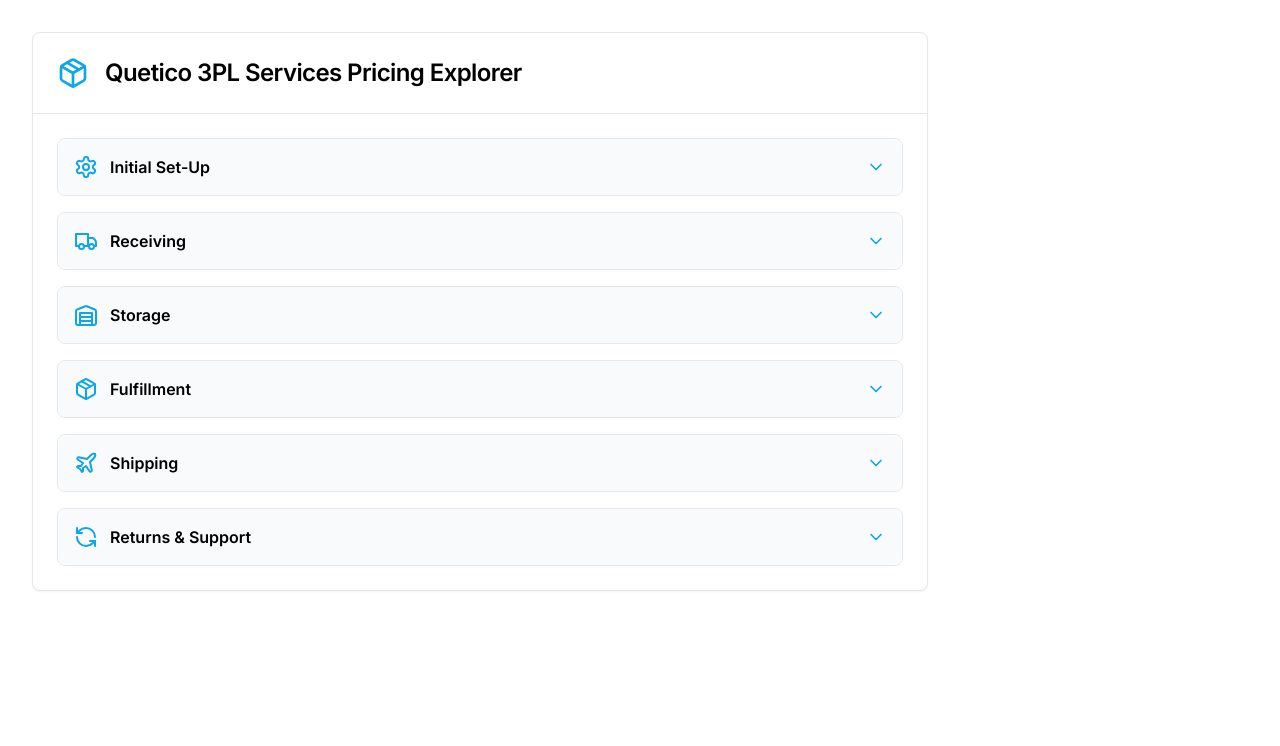
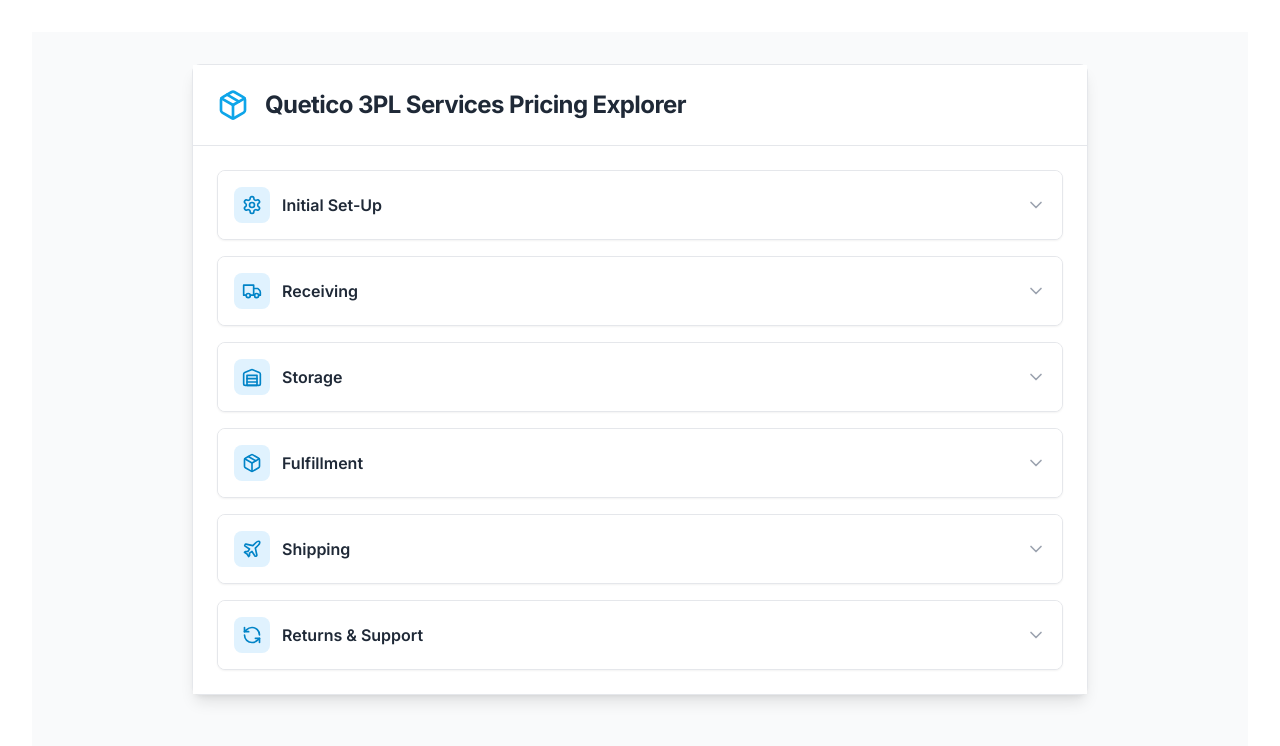
Before and after one commit to gianttelepathicsquid/PricingExplorer, a Next.js app: page / in a window 1280 px wide. Shown: the top 746 px of the page. Built offline with nearby package versions, Linux system fonts and the light colour scheme.

Commit message:
Update index.tsx

```diff
--- a/components/PricingExplorer/index.tsx
+++ b/components/PricingExplorer/index.tsx
@@ -89,16 +89,17 @@
   };
 
   return (
-    <Card className="w-full max-w-4xl">
-      <CardHeader className="border-b border-gray-200">
-        <CardTitle className="flex items-center gap-2 text-2xl text-black">
+    <div className="min-h-screen bg-gray-50 p-8">
+      <Card className="w-full max-w-4xl mx-auto shadow-lg">
+        <CardHeader className="border-b border-gray-200 bg-white">
+          <CardTitle className="flex items-center gap-2 text-2xl">
             <div className="flex items-center gap-4">
               <Package className="h-8 w-8 text-sky-500" />
-            Quetico 3PL Services Pricing Explorer
+              <span className="font-bold text-gray-800">Quetico 3PL Services Pricing Explorer</span>
             </div>
           </CardTitle>
         </CardHeader>
-      <CardContent className="p-6">
+        <CardContent className="p-6 bg-white">
           <div className="space-y-4">
             {services.map((service) => {
               const Icon = service.icon;
@@ -107,46 +108,46 @@
               return (
                 <div
                   key={service.id}
-                className="border border-gray-200 rounded-lg overflow-hidden transition-all duration-300"
+                  className="border border-gray-200 rounded-lg overflow-hidden transition-all duration-300 bg-white shadow-sm hover:shadow-md"
                 >
                   <button
                     onClick={() => toggleCategory(service.id)}
-                  className={`w-full p-4 flex items-center justify-between bg-gray-50 hover:bg-gray-100 transition-colors`}
+                    className={`w-full p-4 flex items-center justify-between bg-white hover:bg-gray-50 transition-colors`}
                   >
                     <div className="flex items-center gap-3">
-                    <Icon className="h-6 w-6 text-sky-500" />
-                    <span className="font-semibold text-black">{service.title}</span>
+                      <div className="bg-sky-100 p-2 rounded-lg">
+                        <Icon className="h-5 w-5 text-sky-600" />
                       </div>
-                  {isExpanded ? (
-                    <ChevronUp className="h-5 w-5 text-sky-500" />
-                  ) : (
-                    <ChevronDown className="h-5 w-5 text-sky-500" />
-                  )}
+                      <span className="font-semibold text-gray-800">{service.title}</span>
+                    </div>
+                    <div className={`transition-transform duration-200 ${isExpanded ? 'rotate-180' : ''}`}>
+                      <ChevronDown className="h-5 w-5 text-gray-400" />
+                    </div>
                   </button>
 
                   <div
-                  className={`overflow-hidden transition-all duration-300 ${
-                    isExpanded ? 'max-h-[500px]' : 'max-h-0'
+                    className={`overflow-hidden transition-all duration-300 ease-in-out ${
+                      isExpanded ? 'max-h-[500px] opacity-100' : 'max-h-0 opacity-0'
                     }`}
                   >
-                  <div className="p-4 bg-white">
+                    <div className="p-4 bg-gray-50 border-t border-gray-200">
                       <table className="w-full">
                         <thead>
-                        <tr className="text-left text-sm text-black">
-                          <th className="pb-2 font-semibold">Service</th>
-                          <th className="pb-2 font-semibold">Price Range</th>
-                          <th className="pb-2 font-semibold">Average</th>
+                          <tr className="text-left text-sm text-gray-600">
+                            <th className="pb-3 font-semibold">Service</th>
+                            <th className="pb-3 font-semibold">Price Range</th>
+                            <th className="pb-3 font-semibold">Average</th>
                           </tr>
                         </thead>
-                      <tbody>
+                        <tbody className="divide-y divide-gray-200">
                           {service.details.map((detail, idx) => (
                             <tr
                               key={idx}
-                            className="border-t border-gray-200"
+                              className="text-sm"
                             >
-                            <td className="py-2 text-black">{detail.name}</td>
-                            <td className="py-2 text-black">{detail.range}</td>
-                            <td className="py-2 text-black">{detail.avg}</td>
+                              <td className="py-3 text-gray-800">{detail.name}</td>
+                              <td className="py-3 text-gray-800">{detail.range}</td>
+                              <td className="py-3 text-gray-800">{detail.avg}</td>
                             </tr>
                           ))}
                         </tbody>
@@ -159,6 +160,7 @@
           </div>
         </CardContent>
       </Card>
+    </div>
   );
 };
 
```
Lines whose indentation alone changed are shown as unchanged.
